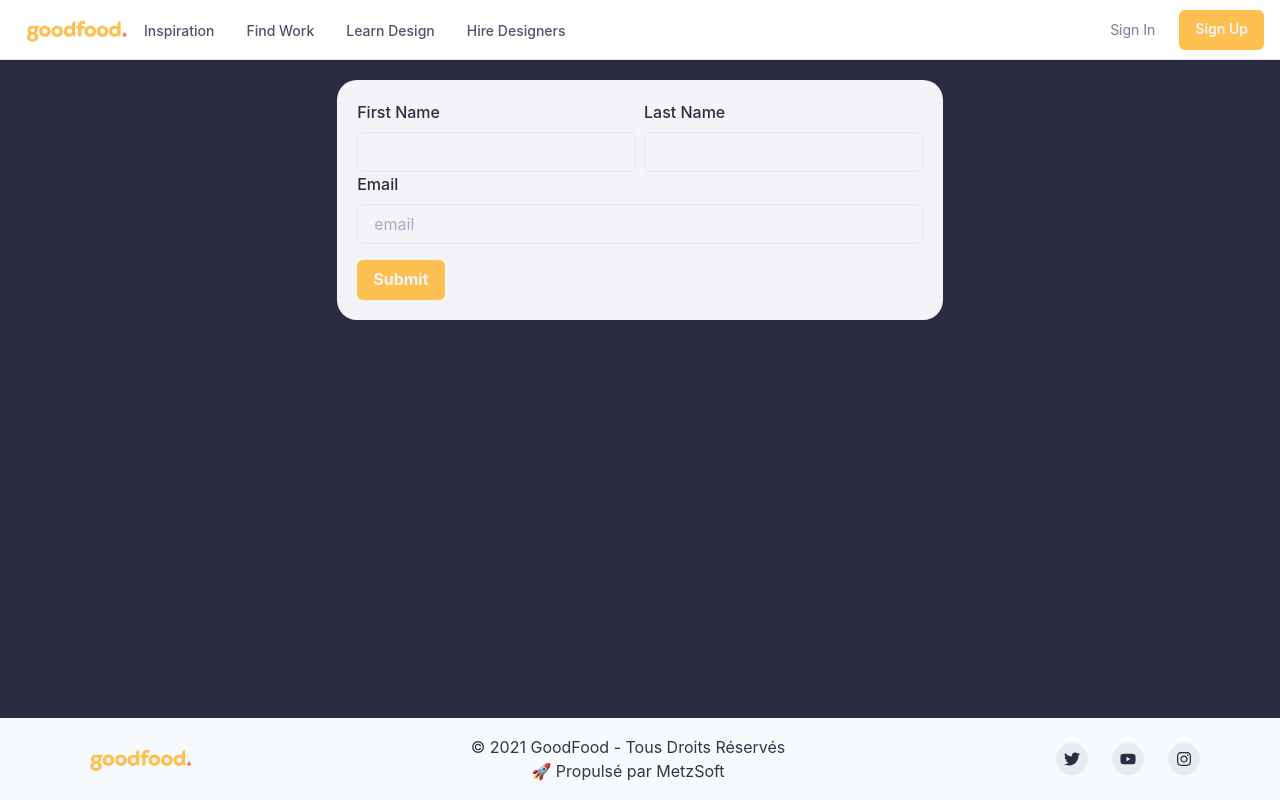
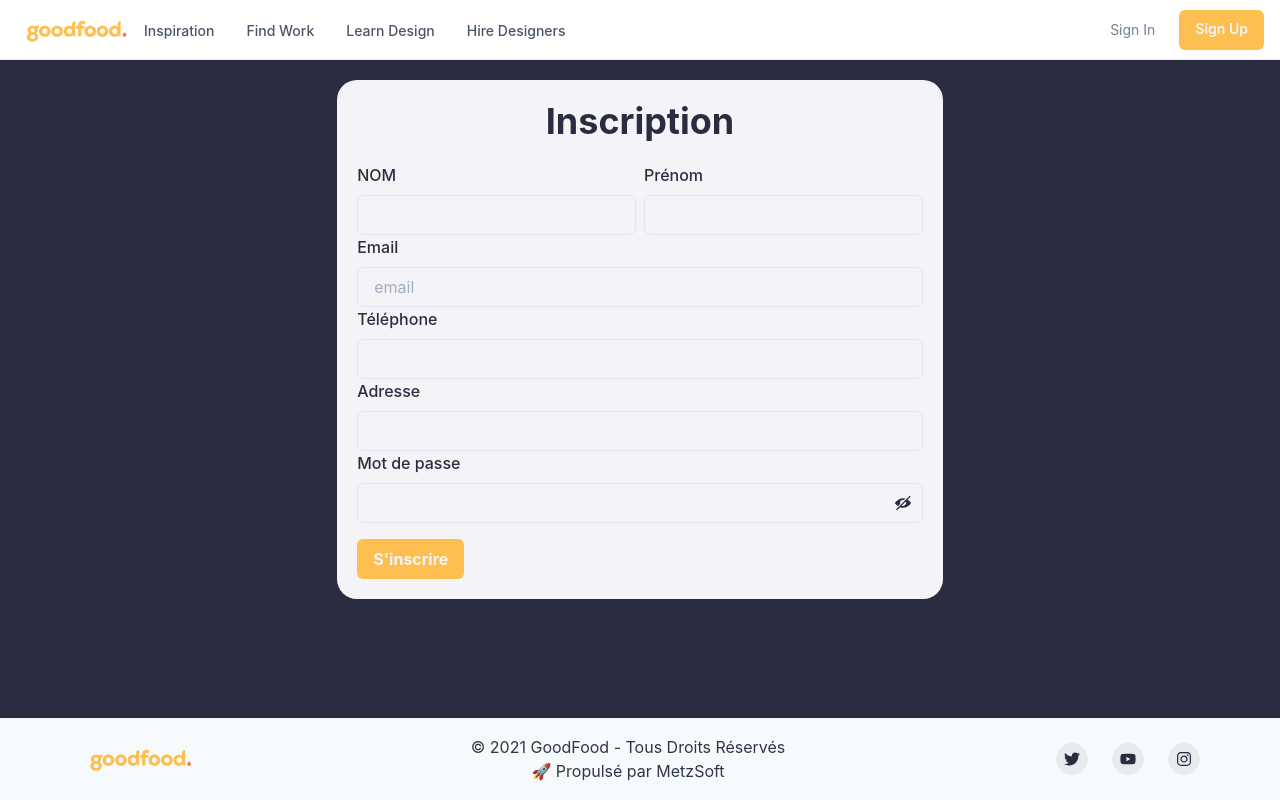
Before and after one commit to esomly19/GoodFood, a Next.js app in the folder front-end/: page /register in a window 1280 px wide. Built offline with nearby package versions, Linux system fonts and the light colour scheme.

Commit message:
Register rework

```diff
--- a/front-end/components/login/Form.js
+++ b/front-end/components/login/Form.js
@@ -1,14 +1,16 @@
 import { useForm } from 'react-hook-form'
-import React from 'react'
+import React, {useState} from 'react'
 import {
     FormErrorMessage,
     FormLabel,
     FormControl,
     Input,
-    Button, Box, HStack, Stack,
+    Button, Box, HStack, Stack, InputGroup, InputRightElement,
 } from '@chakra-ui/react'
+import {ViewIcon, ViewOffIcon} from "@chakra-ui/icons";
 
 export default function Form() {
+    const [showPassword,setShowPass]=useState();
     const {
         handleSubmit,
         register,
@@ -29,14 +31,14 @@ export default function Form() {
             <Stack spacing={4}>
                 <HStack>
                     <Box>
-                        <FormControl id="firstName">
-                            <FormLabel>First Name</FormLabel>
+                        <FormControl id="firstname">
+                            <FormLabel>NOM</FormLabel>
                             <Input type="text" />
                         </FormControl>
                     </Box>
                     <Box>
-                        <FormControl id="lastName">
-                            <FormLabel>Last Name</FormLabel>
+                        <FormControl id="lastname">
+                            <FormLabel>Prénom</FormLabel>
                             <Input type="text" />
                         </FormControl>
                     </Box>
@@ -57,8 +59,31 @@ export default function Form() {
                     {errors.name && errors.name.message}
                 </FormErrorMessage>
             </FormControl>
+            <FormControl id="phone">
+                <FormLabel>Téléphone</FormLabel>
+                <Input type="number" />
+            </FormControl>
+            <FormControl id="address">
+                <FormLabel>Adresse</FormLabel>
+                <Input type="text" />
+            </FormControl>
+            <FormControl id="password">
+                <FormLabel>Mot de passe</FormLabel>
+                <InputGroup>
+                    <Input type={showPassword ? 'text' : 'password'} />
+                    <InputRightElement h={'full'}>
+                        <Button
+                            variant={'ghost'}
+                            onClick={() =>
+                                setShowPass((showPassword) => !showPassword)
+                            }>
+                            {showPassword ? <ViewIcon /> : <ViewOffIcon />}
+                        </Button>
+                    </InputRightElement>
+                </InputGroup>
+            </FormControl>
             <Button mt={4} variant={"good-food"} isLoading={isSubmitting} type='submit'>
-                Submit
+                S'inscrire
             </Button>
         </form>
     )
--- a/front-end/pages/register/index.js
+++ b/front-end/pages/register/index.js
@@ -1,6 +1,6 @@
 import React, {Component} from "react";
 import Form from "../../components/login/Form";
-import {Container} from "@chakra-ui/react";
+import {Container, Heading} from "@chakra-ui/react";
 
 export default class Auth extends Component{
     constructor(props) {
@@ -16,6 +16,7 @@ export default class Auth extends Component{
 
         return(
           <Container variant={"white-round"} mt={5}>
+              <Heading textAlign={"center"} mb={5}>Inscription</Heading>
               <Form />
           </Container>
         );
```
